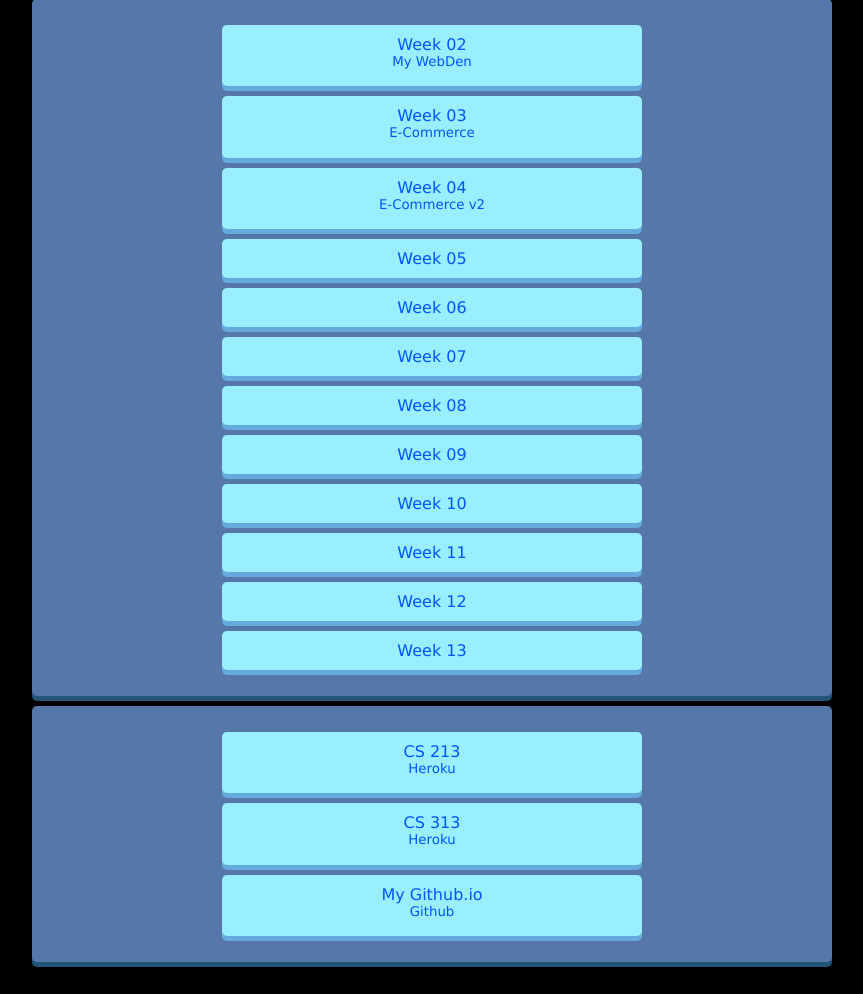
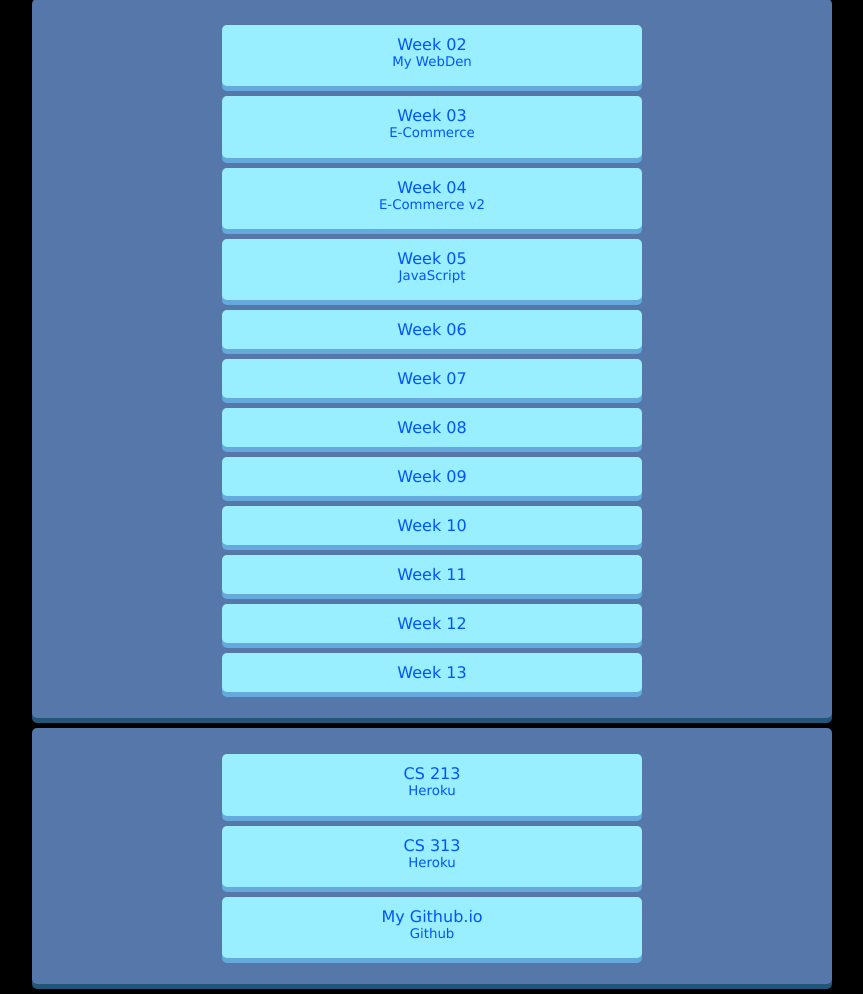
Before and after one commit to ascenderx/byui-cs213-downerj, a PHP site: page / in a window 1280 px wide. Shown: the part 88-1082 px from the top of the page, without its empty margins (208-1071 px from the left). Before the commit the page ends 1055 px from the top, so only its background shows below. Run offline with PHP 8.4, Linux system fonts and the light colour scheme.

Commit message:
Add Week05 hint to Index HTML

```diff
--- a/index.php
+++ b/index.php
@@ -18,7 +18,7 @@
                 <li><a href="week02/index.html"><div class="button">Week 02<br /><sup>My WebDen</sup></div></a></li>
                 <li><a href="week03/index.html"><div class="button">Week 03<br /><sup>E-Commerce</sup></div></a></li>
                 <li><a href="week04/index.html"><div class="button">Week 04<br /><sup>E-Commerce v2</sup></div></a></li>
-                <li><a href="week05/index.html"><div class="button">Week 05</div></a></li>
+                <li><a href="week05/index.html"><div class="button">Week 05<br /><sup>JavaScript</sup></div></a></li>
                 <li><a href="week06/index.html"><div class="button">Week 06</div></a></li>
                 <li><a href="week07/index.html"><div class="button">Week 07</div></a></li>
                 <li><a href="week08/index.html"><div class="button">Week 08</div></a></li>
```
